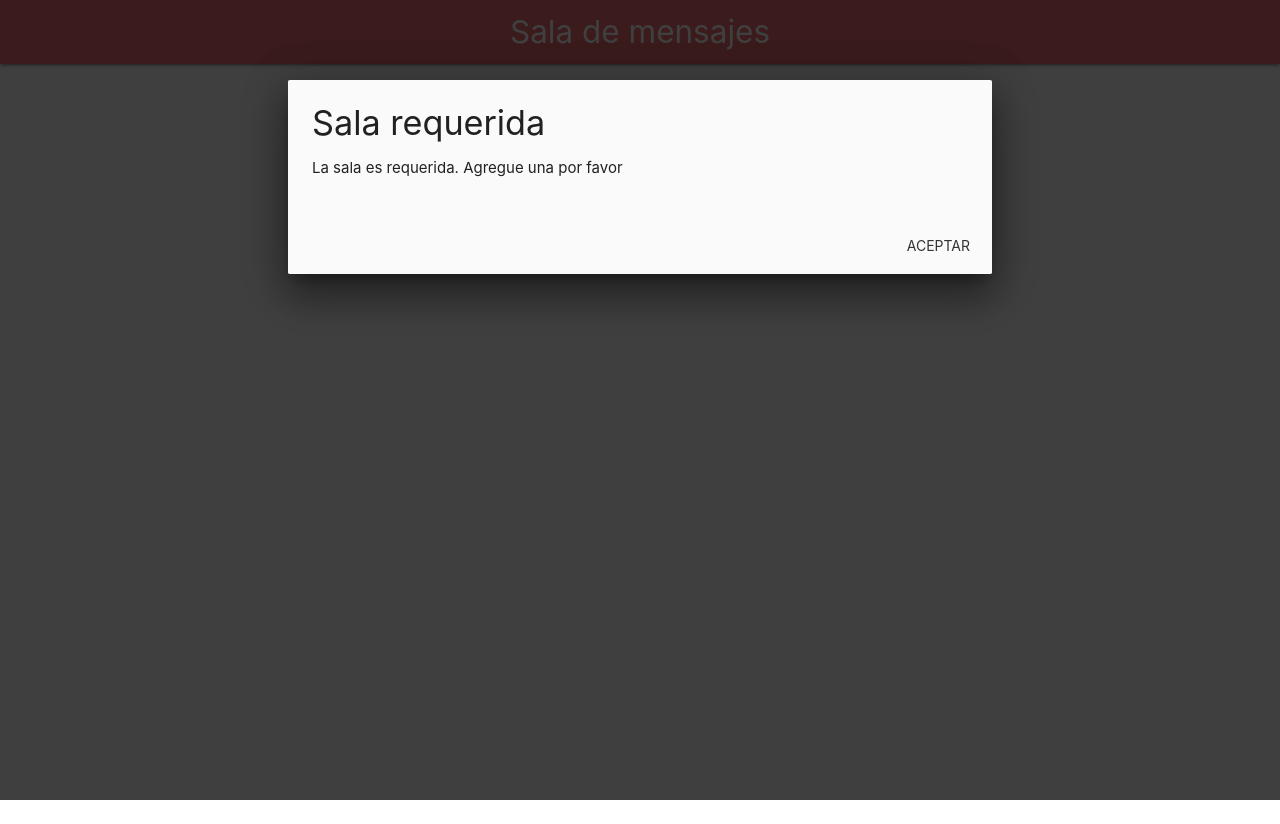
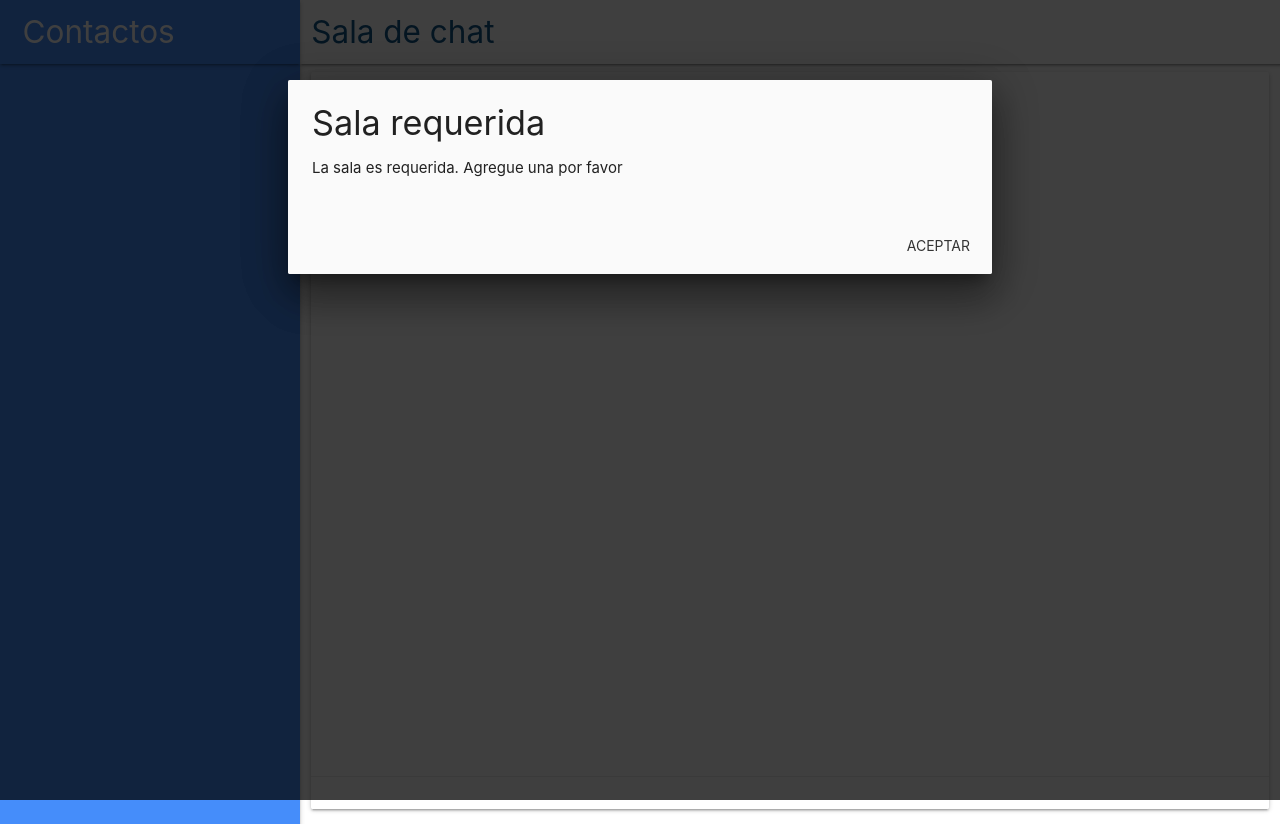
Before and after one commit to bider88/08-socket-chat-node, a website: page public/chat.html in a window 1280 px wide. Before the commit the page ends 800 px from the top, so only its background shows below. Drawn offline with nearby package versions, Linux system fonts and the light colour scheme; no server answers.

Commit message:
Agregando diseño en el index

```diff
--- a/public/chat.html
+++ b/public/chat.html
@@ -6,16 +6,54 @@
     <meta http-equiv="X-UA-Compatible" content="ie=edge">
 
     <link rel="stylesheet" href="styles/main.css">
+    <link href="https://fonts.googleapis.com/icon?family=Material+Icons" rel="stylesheet">
     <link rel="stylesheet" href="https://cdnjs.cloudflare.com/ajax/libs/materialize/1.0.0-rc.2/css/materialize.min.css">
     <title>Chat</title>
 </head>
 <body>
-    <div class="navbar-fixed">
-        <nav>
-            <div class="nav-wrapper">
-                <a href="#" class="brand-logo center">Sala de mensajes</a>
+
+    <div class="main">
+        <div class="navbar-fixed">
+            <nav class="header">
+                <div class="nav-wrapper">
+                    <span class="brand-logo padding">Sala de chat</span>
+                    <a href="#" data-target="slide-out" class="sidenav-trigger">
+                        <span class="new badge blue" data-badge-caption="">115</span>
+                        <i class="material-icons black-text">group</i>
+                    </a>
+                </div>
+            </nav>
+        </div>
+
+        <div class="padding">
+            <div class="card">
+                <div class="card-content">
+                    <span class="card-title">Card Title</span>
+
+                </div>
+                <div class="card-action">
+                    <!-- <a href="#">This is a link</a> -->
+                </div>
+            </div>
+        </div>
+    </div>
+
+    <ul id="slide-out" class="sidenav sidenav-fixed contacts">
+        <nav class="transparent">
+            <div class="nav-wrapper padding">
+                <span class="brand-logo padding">Contactos</span>
+                <a href="#" class="show-on-medium-and-down hide-on-med-and-up sidenav-close">
+                    <i class="material-icons white-text">arrow_back</i>
+                </a>
             </div>
         </nav>
+        <li>
+        </li>
+    </ul>
+
+
+    <div class="message">
+
     </div>
 
 
@@ -43,6 +81,7 @@
     <!-- <script src="https://code.jquery.com/jquery-3.3.1.slim.js"></script> -->
     <script src="https://cdnjs.cloudflare.com/ajax/libs/materialize/1.0.0-rc.2/js/materialize.min.js"></script>
     <script src="socket.io/socket.io.js"></script>
+    <script src="js/index.js"></script>
     <script src="js/socket.js"></script>
 </body>
 </html>
--- /dev/null
+++ b/public/js/index.js
@@ -0,0 +1,4 @@
+var elems = document.getElementById('slide-out');
+var instances = M.Sidenav.init(elems);
+
+//instances.open();
--- a/public/styles/main.css
+++ b/public/styles/main.css
@@ -0,0 +1,64 @@
+.box-center {
+    margin: 40% auto !important;
+}
+
+.fill {
+    width: 100%;
+}
+
+.header {
+    background-color: white;
+    color: #125688 !important;
+}
+
+span.badge {
+    border-radius: 50% !important;
+    min-width: 0 !important;
+}
+
+.brand-logo {
+    color: #125688 !important;
+}
+
+.transparent {
+    opacity: 1 !important;
+}
+
+.transparent .brand-logo {
+    color: #ffffff !important;
+}
+
+.contacts {
+    background-color: #458dfa !important;
+    color: white !important;
+}
+
+.contacts, .chat {
+    position: fixed;
+    height: 100vh;
+}
+
+.card-content {
+    height: 88vh;
+}
+
+/* .row  .col {
+    padding: 0 !important;
+} */
+
+.padding {
+    padding: 0 .75rem !important;
+}
+
+@media only screen and (min-width: 992px) {
+    .main, footer {
+        padding-left: 300px;
+    }
+}
+
+.black-text {
+    color: #000000 !important;
+}
+.white-text {
+    color: #ffffff !important;
+}
```
Also changed, not shown: public/index.html (+9 -4 lines).
